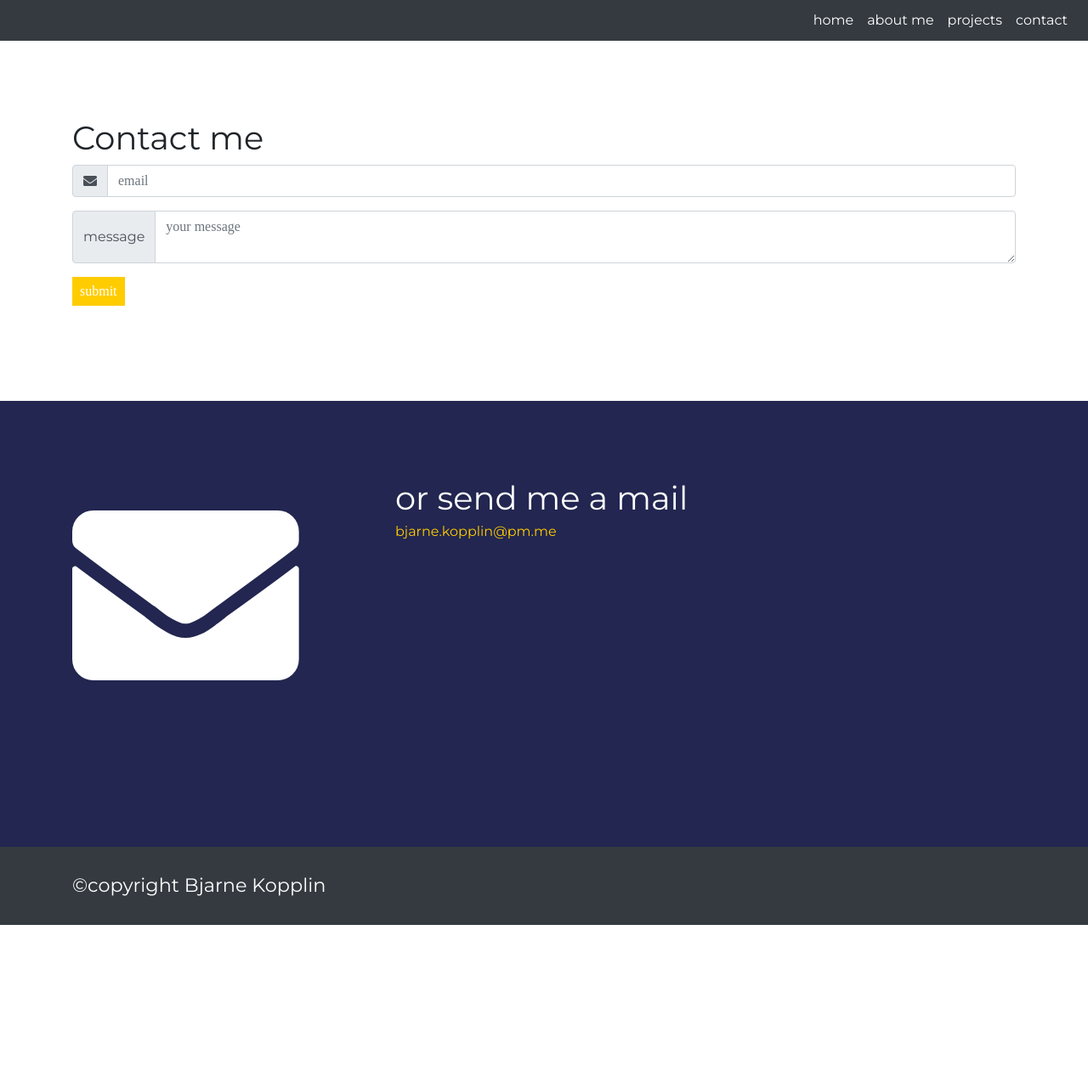
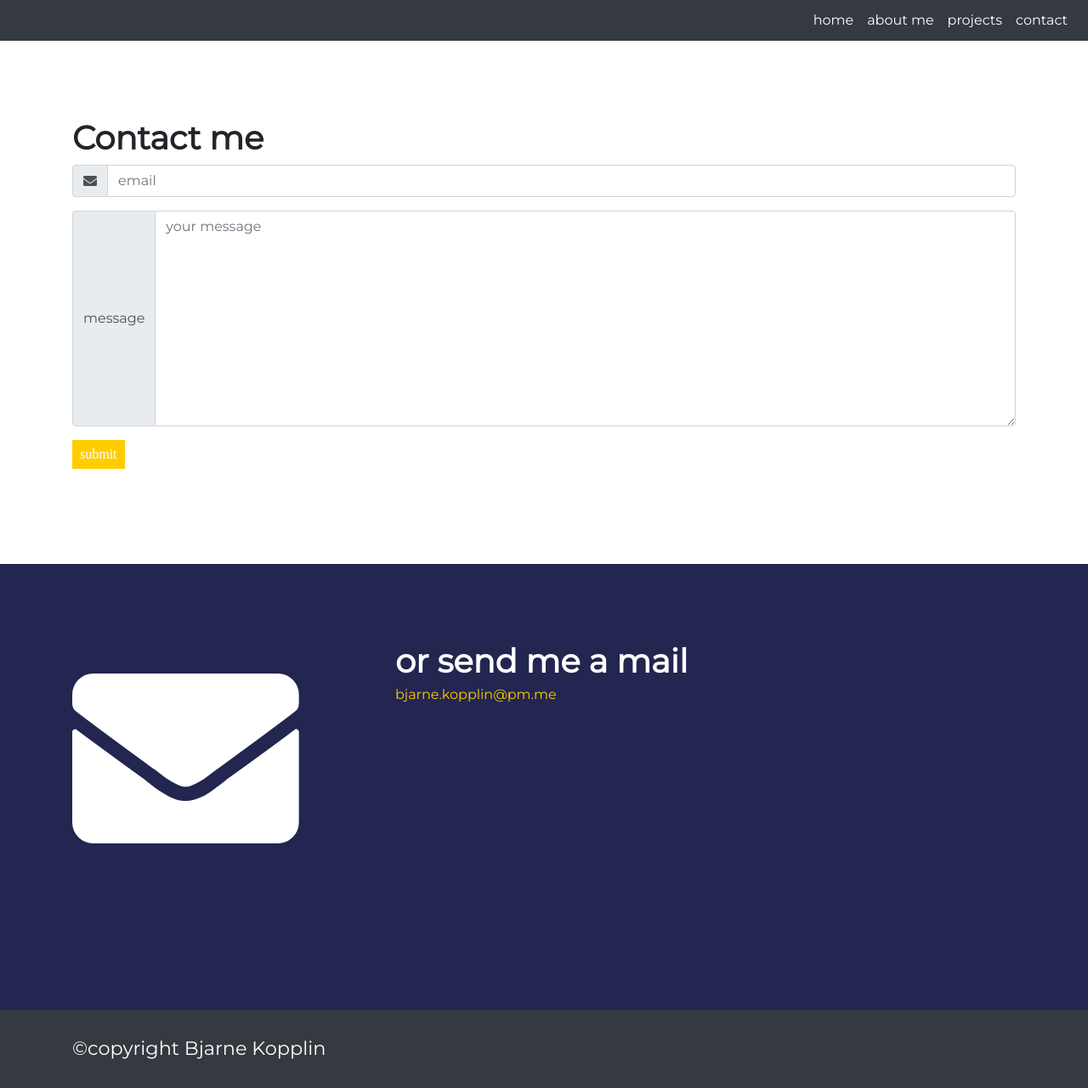
Before and after one commit to bkopplin/bkopplin.github.io, a Jekyll site: the page built from contact.html, in a window 1280 px wide. Shown: the whole page at 85% size. Built offline with Jekyll 4.4.1, drawn with Linux system fonts in a browser that asks for light colours; nearby versions of some CDN libraries; before the commit the page ends 1089 px from its top, so only the background shows below that.

Commit message:
changed rows of textarea

```diff
--- a/contact.html
+++ b/contact.html
@@ -20,7 +20,7 @@ order: 4
             <div class="input-group-prepend">
               <span class="input-group-text">message</span>
             </div>
-            <textarea class="form-control" aria-label="textarea" placeholder="your message"></textarea>
+            <textarea class="form-control" rows="10" aria-label="textarea" placeholder="your message"></textarea>
           </div>
           <!-- input-groups structure copied from getbootstrap.com -->
 
--- a/css/style.css
+++ b/css/style.css
@@ -98,9 +98,11 @@ typography
 
 h1, h2, h3
 {
+
   font-family: var(--font-heading);
 }
 h1 {
+  font-weight: bolder;
   font-size: 2.4em;
   padding-bottom: 0.3em;
 }
@@ -144,6 +146,9 @@ a:hover {
 }
 .link:hover {
   text-decoration: underline;
+}
+input, textarea {
+  font-family: var(--font-text);
 }
 
 
@@ -193,8 +198,6 @@ modifications*/
 }
 
 
-
-
 @media (min-width: 768px) {
   .icon-big {
     font-size: 120pt;
```
Also changed, not shown: 2 other files.
